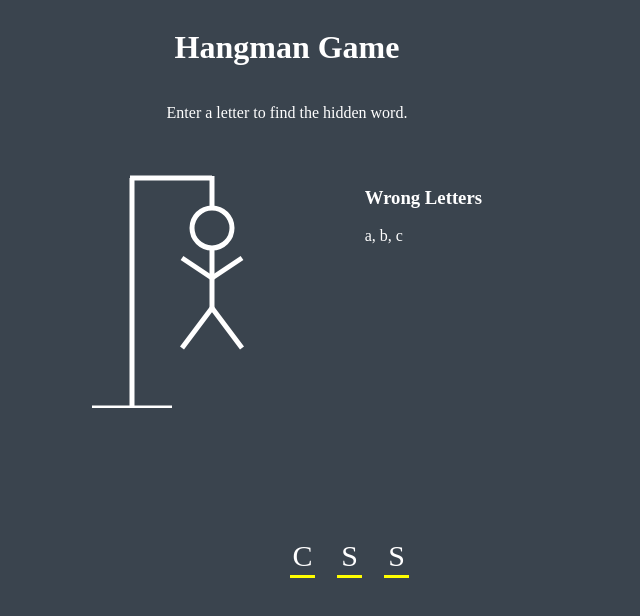
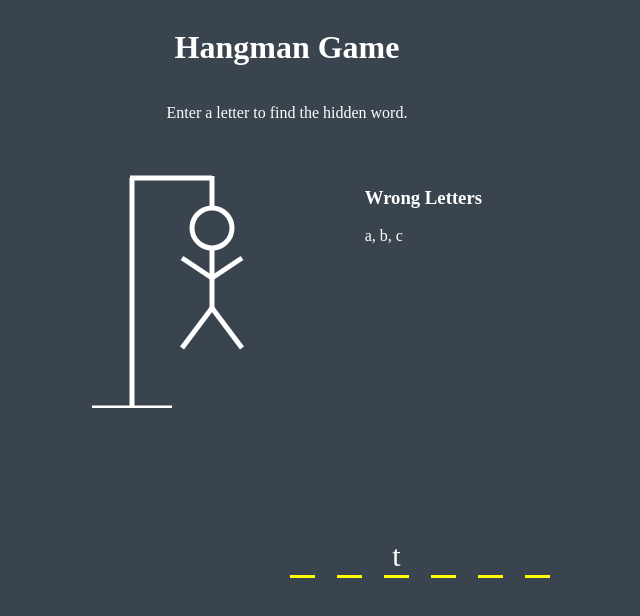
Before and after one commit to fatiht21/frontend-projects, a plain HTML site: page hangman game/index.html in a window 1280 px wide. Shown: the whole page, without its empty margins (353-993 px from the left). Drawn offline with Linux system fonts and the light colour scheme.

Commit message:
show words

```diff
--- a/hangman game/index.html
+++ b/hangman game/index.html
@@ -40,9 +40,9 @@
       </div>
 
       <div id="word">
-       <div class="letter">C</div>
+       <!-- <div class="letter">C</div>
        <div class="letter">S</div>
-       <div class="letter">S</div>
+       <div class="letter">S</div> -->
       </div>
     </div>
 
--- a/hangman game/script.js
+++ b/hangman game/script.js
@@ -0,0 +1,32 @@
+const word_el = document.getElementById("word");
+
+const correctLetters = ["j", "a", "v", "s", "t"];
+const wrongLetters = [];
+
+function getRandomWord() {
+  const words = ["javascript", "java", "python"];
+
+  return words[Math.floor(Math.random() * words.length)];
+}
+
+function displayWord() {
+  const selectedWord = getRandomWord();
+  word_el.innerHTML = `
+ ${selectedWord
+   .split("")
+   .map(
+     (letter) => `
+ <div class="letter">
+   ${correctLetters.includes(letter) ? letter : ""}
+ </div>
+ `
+   )
+   .join("")}`;
+
+  const w = word_el.innerText.replace(/\n/g, "");
+  if (w === selectedWord) {
+    console.log("Well done! You Won!");
+  }
+}
+
+displayWord();
```
